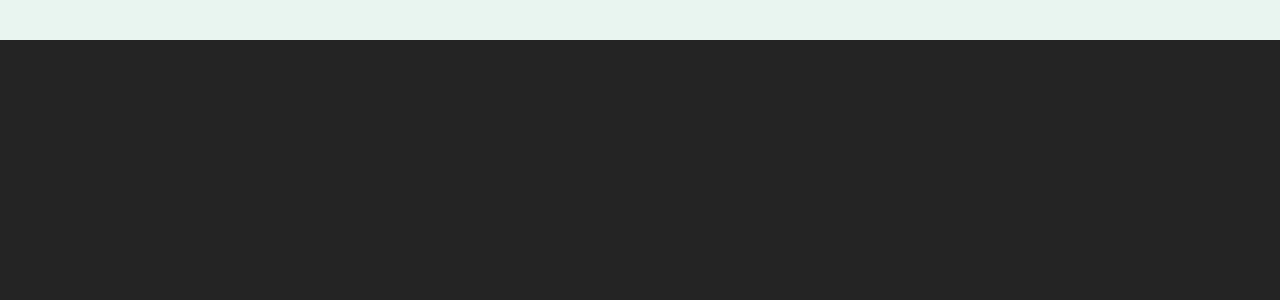
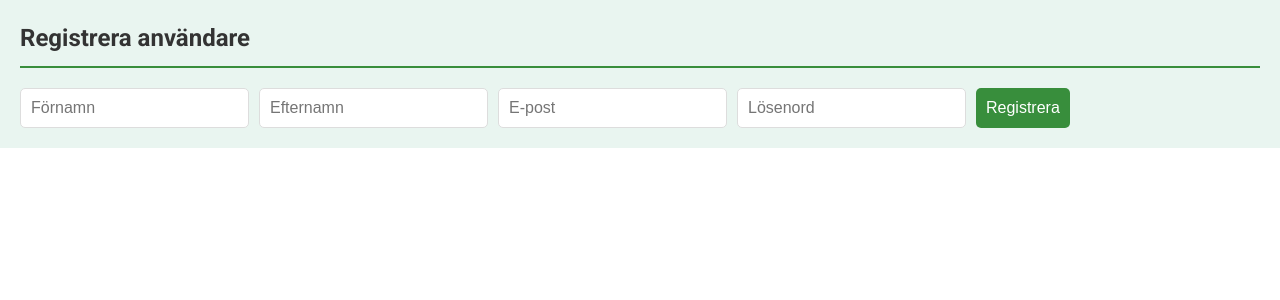
Before and after one commit to InternetKungen/fishing-scoreboard, a React (Vite) app in the folder frontend/: page /register in a window 1280 px wide. Before the commit this address had no page. Shown: the top 300 px of the page. Built offline with nearby package versions, Linux system fonts and the light colour scheme.

Commit message:
register and reset-password pages added

```diff
--- a/frontend/src/App.jsx
+++ b/frontend/src/App.jsx
@@ -3,6 +3,8 @@ import { useContext } from "react";
 import { UserContext } from "./UserContext.jsx";
 import LoginPage from "./pages/Login";
 import DashboardPage from "./pages/Dashboard";
+import RegisterPage from "./pages/Register";
+import ResetPasswordPage from "./pages/Reset";
 
 function App() {
   const { user } = useContext(UserContext);
@@ -18,6 +20,15 @@ function App() {
           path="/"
           element={user ? <DashboardPage /> : <Navigate to="/login" />}
         />
+        <Route
+          path="/register"
+          element={user ? <Navigate to="/" /> : <RegisterPage />}
+        />
+        <Route
+          path="/reset-password"
+          element={user ? <Navigate to="/" /> : <ResetPasswordPage />}
+        />
+        <Route path="*" element={<Navigate to={user ? "/" : "/login"} />} />
       </Routes>
     </BrowserRouter>
   );
--- a/frontend/src/index.css
+++ b/frontend/src/index.css
@@ -8,7 +8,11 @@
 
   color-scheme: light dark;
   color: rgba(255, 255, 255, 0.87);
-  background-color: #242424;
+  background: linear-gradient(
+    135deg,
+    rgba(255, 255, 255, 0.87),
+    rgba(255, 255, 255, 0.87)
+  );
 
   font-synthesis: none;
   text-rendering: optimizeLegibility;
@@ -244,3 +248,21 @@ h3 {
 .catch-form {
   margin-top: 10px; /* Marginal ovanför formuläret */
 }
+
+.logo {
+  width: 90px; /* Bredd på logotypen */
+  height: auto; /* Automatisk höjd */
+}
+
+.login-header {
+  display: flex;
+  flex-direction: row;
+  justify-content: space-between;
+  align-items: center;
+}
+
+.login-links {
+  display: flex;
+  gap: 10px; /* Avstånd mellan länkar */
+  justify-content: flex-start;
+}
--- a/frontend/src/pages/Login.jsx
+++ b/frontend/src/pages/Login.jsx
@@ -1,9 +1,10 @@
 import { useState, useContext, useEffect } from "react";
-import { useNavigate } from "react-router-dom";
+import { useNavigate, Link } from "react-router-dom";
 import { UserContext } from "../UserContext";
 import ProgressSection from "../components/ProgressSection";
 import Top3Section from "../components/Top3Section";
 import HistorySection from "../components/HistorySection";
+import Logo from "../assets/img/fishing-logo.png";
 
 export default function Login() {
   const [email, setEmail] = useState("");
@@ -111,8 +112,9 @@ export default function Login() {
   return (
     <>
       <header className="login-header">
+        <img src={Logo} alt="Logo" className="logo" />
+        <h1>Fisketävling 2025</h1>
         <div className="login-container">
-          <h1>Logga in till Fisketävling 2025</h1>
           <form onSubmit={handleSubmit}>
             <input
               type="email"
@@ -131,6 +133,10 @@ export default function Login() {
             <button type="submit">Logga in</button>
             {error && <p style={{ color: "red" }}>{error}</p>}
           </form>
+          <div className="login-links">
+            <Link to="/register">Registrera dig</Link>
+            <Link to="/reset-password">Glömt lösenord?</Link>
+          </div>
         </div>
       </header>
       <main className="login-page">
--- /dev/null
+++ b/frontend/src/pages/Register.jsx
@@ -0,0 +1,79 @@
+import { useState } from "react";
+import { useNavigate } from "react-router-dom";
+
+function RegisterPage() {
+  const [formData, setFormData] = useState({
+    email: "",
+    password: "",
+    firstName: "",
+    lastName: "",
+  });
+  const [error, setError] = useState("");
+  const navigate = useNavigate();
+
+  const handleChange = (e) => {
+    setFormData({ ...formData, [e.target.name]: e.target.value });
+  };
+
+  const handleSubmit = async (e) => {
+    e.preventDefault();
+    setError("");
+
+    try {
+      const res = await fetch("/api/auth/register", {
+        method: "POST",
+        headers: { "Content-Type": "application/json" },
+        body: JSON.stringify(formData),
+      });
+
+      if (!res.ok) {
+        const errorData = await res.json();
+        throw new Error(errorData.message || "Registreringen misslyckades");
+      }
+
+      navigate("/login");
+    } catch (err) {
+      setError(err.message);
+    }
+  };
+
+  return (
+    <div>
+      <h2>Registrera användare</h2>
+      <form onSubmit={handleSubmit}>
+        <input
+          type="text"
+          name="firstName"
+          placeholder="Förnamn"
+          onChange={handleChange}
+          required
+        />
+        <input
+          type="text"
+          name="lastName"
+          placeholder="Efternamn"
+          onChange={handleChange}
+          required
+        />
+        <input
+          type="email"
+          name="email"
+          placeholder="E-post"
+          onChange={handleChange}
+          required
+        />
+        <input
+          type="password"
+          name="password"
+          placeholder="Lösenord"
+          onChange={handleChange}
+          required
+        />
+        <button type="submit">Registrera</button>
+        {error && <p style={{ color: "red" }}>{error}</p>}
+      </form>
+    </div>
+  );
+}
+
+export default RegisterPage;
--- /dev/null
+++ b/frontend/src/pages/Reset.jsx
@@ -0,0 +1,52 @@
+import { useState } from "react";
+
+function ResetPasswordPage() {
+  const [email, setEmail] = useState("");
+  const [message, setMessage] = useState("");
+  const [error, setError] = useState("");
+
+  const handleSubmit = async (e) => {
+    e.preventDefault();
+    setMessage("");
+    setError("");
+
+    try {
+      const res = await fetch("/api/auth/reset-password", {
+        method: "POST",
+        headers: { "Content-Type": "application/json" },
+        body: JSON.stringify({ email }),
+      });
+
+      if (!res.ok) {
+        const errorData = await res.json();
+        throw new Error(errorData.message || "Kunde inte skicka återställning");
+      }
+
+      setMessage(
+        "Ett e-postmeddelande har skickats med återställningsinstruktioner."
+      );
+    } catch (err) {
+      setError(err.message);
+    }
+  };
+
+  return (
+    <div>
+      <h2>Återställ lösenord</h2>
+      <form onSubmit={handleSubmit}>
+        <input
+          type="email"
+          placeholder="E-post"
+          value={email}
+          onChange={(e) => setEmail(e.target.value)}
+          required
+        />
+        <button type="submit">Skicka återställningslänk</button>
+        {message && <p style={{ color: "green" }}>{message}</p>}
+        {error && <p style={{ color: "red" }}>{error}</p>}
+      </form>
+    </div>
+  );
+}
+
+export default ResetPasswordPage;
```
Also changed, not shown: frontend/src/assets/img/fishing-logo.png (added).
